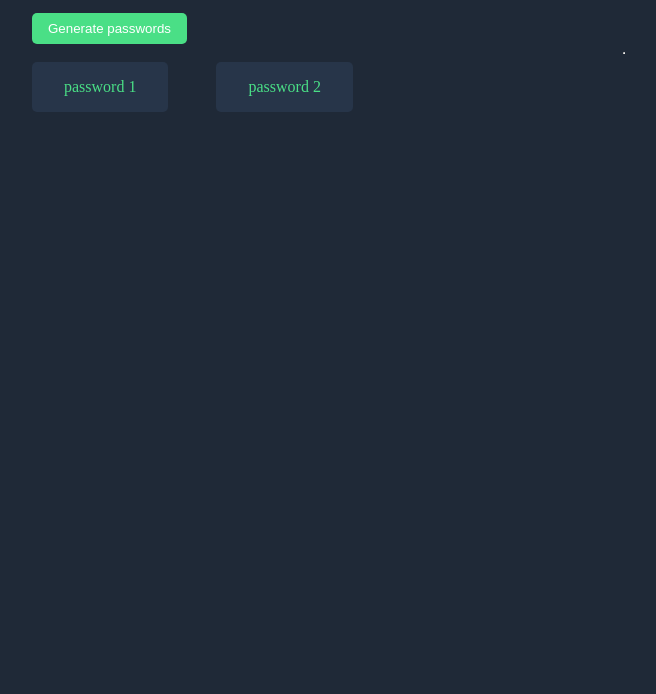
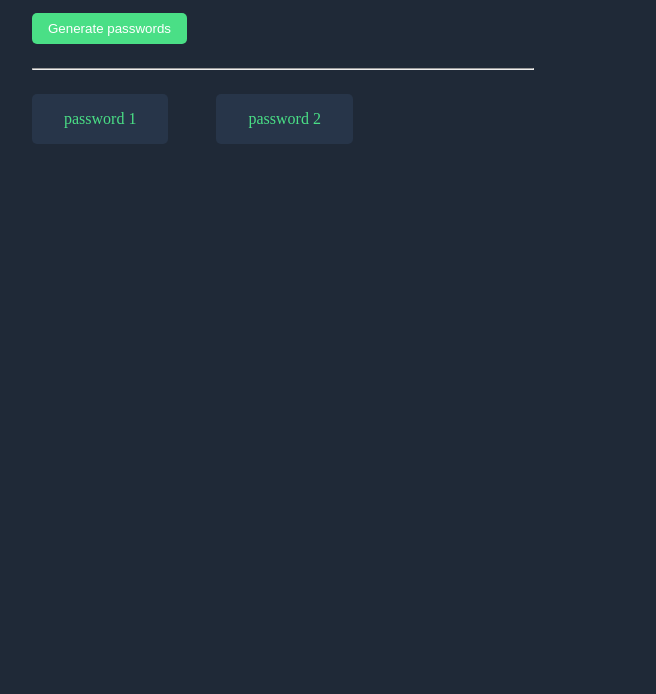
Before and after one commit to arslonga83/password-generator, a plain HTML site: page index.html in a window 1280 px wide. Shown: the part 202-896 px from the top of the page, without its empty margins (16-672 px from the left). Drawn offline with Linux system fonts and the light colour scheme.

Commit message:
fix horizontal line

```diff
--- a/styles.css
+++ b/styles.css
@@ -28,6 +28,11 @@ button {
   border-radius: 5px;
 }
 
+hr {
+  width: 500px;
+  margin: 24px 0
+}
+
 #passwords {
   display: flex;
   gap: 48px;
```
